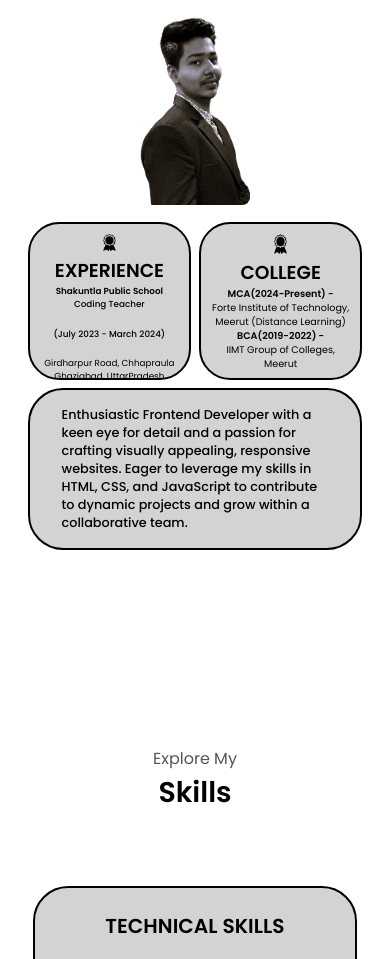
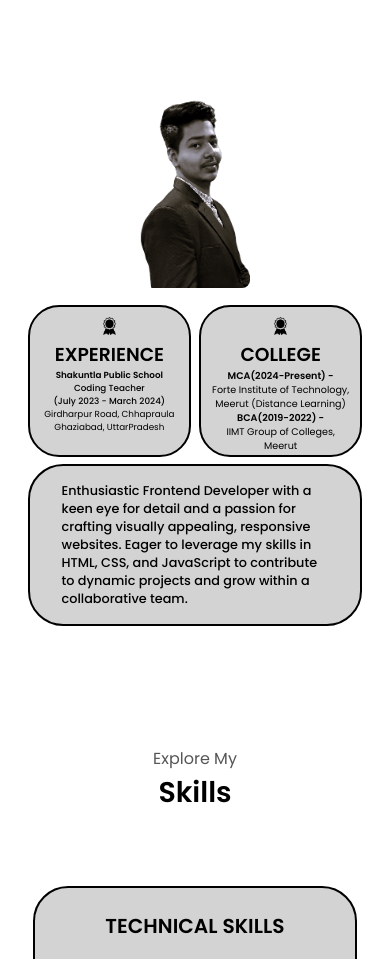
Before and after one commit to SumitKrNagar/PORTFOLIO-SITE, a plain HTML site: page index.html in a window 390 px wide. Shown: the part 1066-2025 px from the top of the page. Drawn offline with nearby package versions, Linux system fonts and the light colour scheme.

Commit message:
Changed Education Para

```diff
--- a/style.css
+++ b/style.css
@@ -888,6 +888,7 @@ a,
   }
 
   .about-img {
+    margin-top: 13vh;
     margin-bottom: 1vh;
     width: 33%;
   }
@@ -930,10 +931,6 @@ a,
 
   .education-parai {
     margin-top: 0.5vh;
-  }
-
-  .education-paral {
-    margin-bottom: 2vh;
   }
 
   .education-para2 {
```
